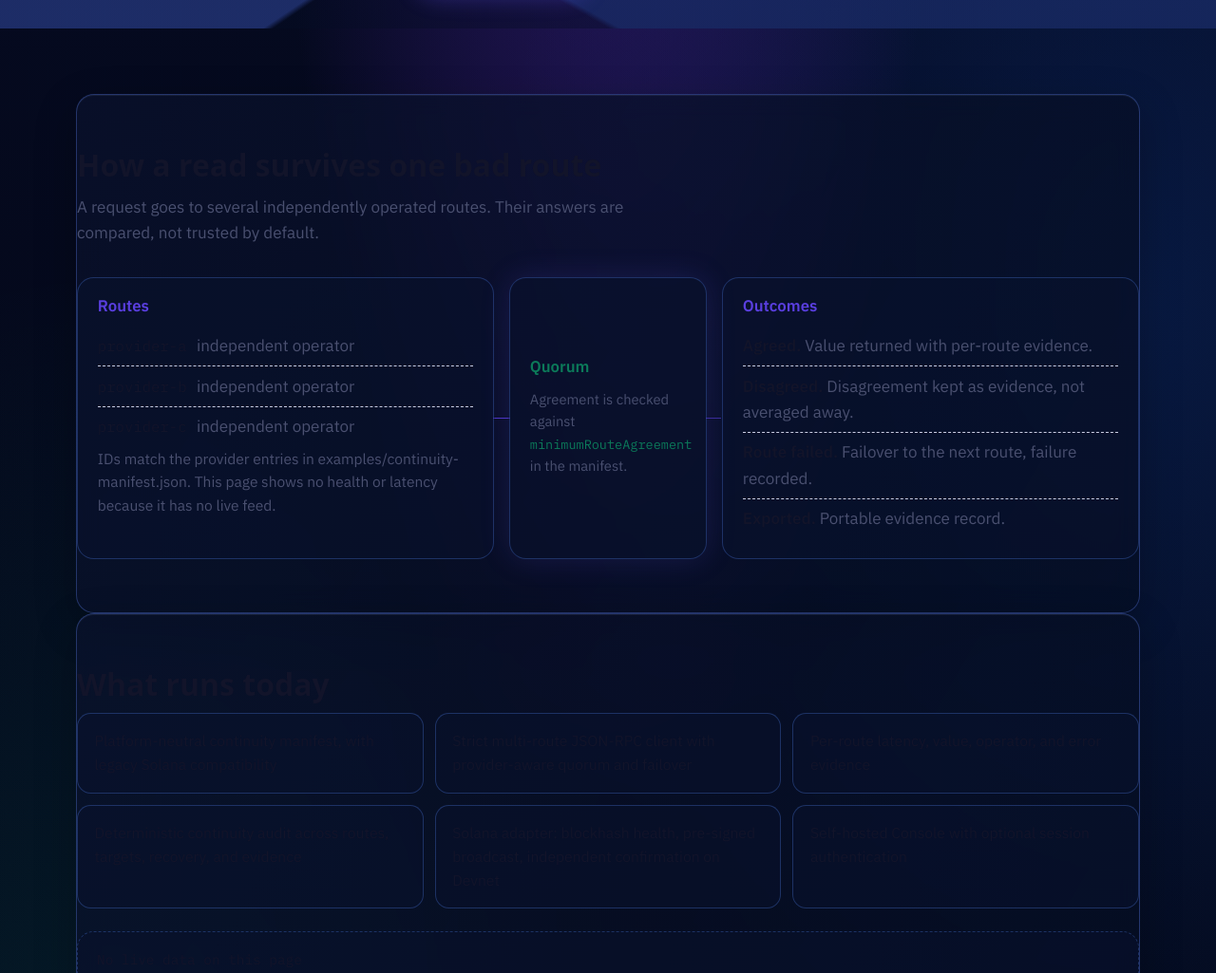
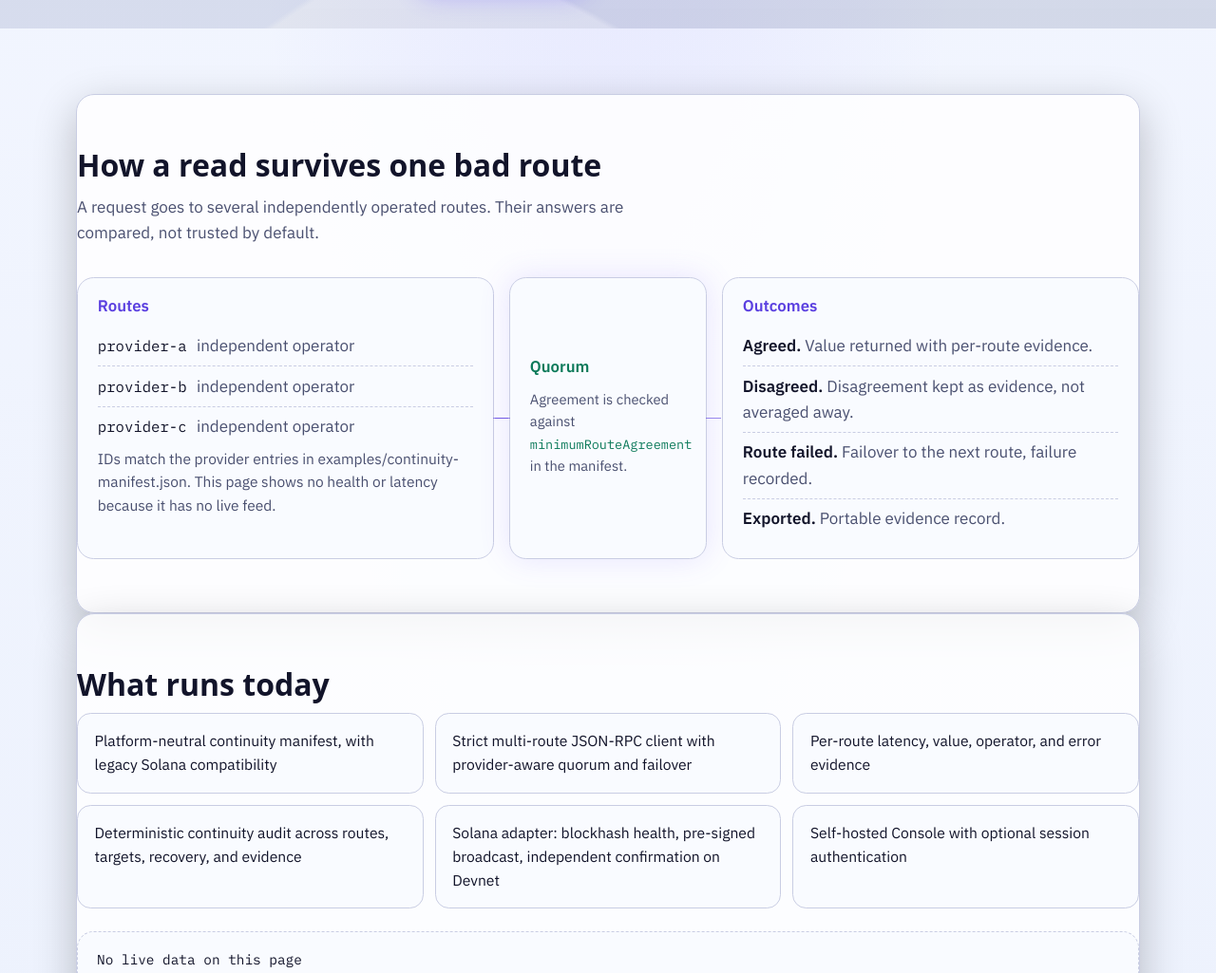
Before and after one commit to jussray/solcontinuity, a website: page index.html in a window 1280 px wide. Shown: the part 642-1667 px from the top of the page at 95% size. Drawn offline with Linux system fonts and the light colour scheme; a web font is replaced by a local one.

Commit message:
style: preserve SOL system light preference in cinematic palette

```diff
--- a/cinematic-direction.css
+++ b/cinematic-direction.css
@@ -16,3 +16,18 @@ body::before{content:"";position:absolute;z-index:-1;pointer-events:none;left:0;
 .btn-primary{box-shadow:0 0 25px rgba(106,89,255,.33)}
 @media(max-width:760px){.top{position:relative}.hero{min-height:0;padding:4rem 1rem 3rem}.hero::before{font-size:12rem;top:5%}.routing,.today,.limits,.run{border-radius:14px}}
 @media(prefers-reduced-transparency:reduce){.top{background:#070f27;backdrop-filter:none}.routing,.today,.limits,.run{background:#101832;backdrop-filter:none}}
+
+/* Respect an OS-level light preference; do not render light text on a light card
+   or dark scenery beneath light-theme variables by accident. */
+@media(prefers-color-scheme:light){
+  :root:not([data-theme="dark"]) body{background:radial-gradient(ellipse at 50% -8%,rgba(142,126,255,.15),transparent 45%),linear-gradient(#f4f7ff,#e9effc);color:var(--text)}
+  :root:not([data-theme="dark"]) body::before{opacity:.17}
+  :root:not([data-theme="dark"]) .top{background:rgba(250,252,255,.92)}
+  :root:not([data-theme="dark"]) .routing,
+  :root:not([data-theme="dark"]) .today,
+  :root:not([data-theme="dark"]) .limits,
+  :root:not([data-theme="dark"]) .run{background:rgba(255,255,255,.86);border-color:#c9cde3;backdrop-filter:none}
+  :root:not([data-theme="dark"]) .stage,
+  :root:not([data-theme="dark"]) .grid-list li,
+  :root:not([data-theme="dark"]) .state{background:#f9fbff;border-color:#c9cde3}
+}
```
